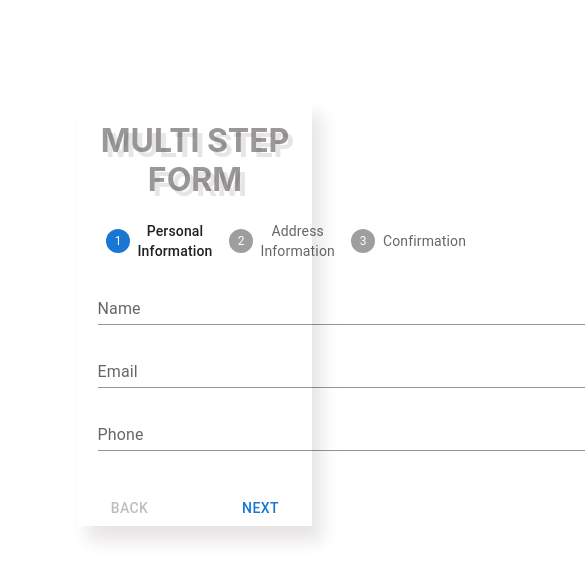
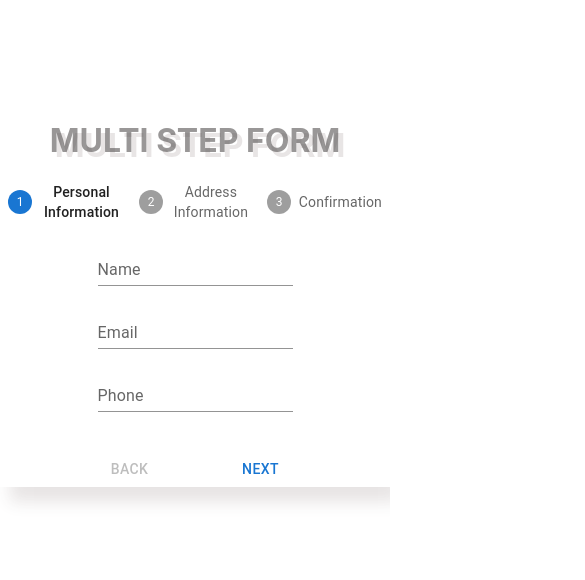
Before and after one commit to ajaykumar-21/Multi-Step-Form, a React (Create React App) app in the folder form/: page / in a window 390 px wide. Shown: the top 580 px of the page, 585 px wide, since content can reach past the window. Built offline with nearby package versions, Linux system fonts and the light colour scheme.

Commit message:
add break point to make responsive app

```diff
--- a/form/src/components/PersonalInfo/PersonalInfo.css
+++ b/form/src/components/PersonalInfo/PersonalInfo.css
@@ -1,4 +1,11 @@
 FormControl {
+  width: 100%;
+  background-color: blue;
+}
+
+.inputField {
+  width: 30vw;
+  @media (max-width: 768px) {
     width: 100%;
-    background-color: blue;
+  }
 }
--- a/form/src/components/PersonalInfo/PersonalInfo.js
+++ b/form/src/components/PersonalInfo/PersonalInfo.js
@@ -31,7 +31,7 @@ function PersonalInfo({ values, setValues, errors }) {
               onChange={(e) =>
                 setValues((prev) => ({ ...prev, name: e.target.value }))
               }
-              sx={{ width: "500px" }}
+              className="inputField"
             />
             {errors.name && <FormHelperText>{errors.name}</FormHelperText>}
           </FormControl>
--- a/form/src/components/Stepper/HorizontalStepper.css
+++ b/form/src/components/Stepper/HorizontalStepper.css
@@ -1,20 +1,39 @@
 .conatiner {
-  width: 100vw;
+  /* width: 100vw; */
   height: auto;
   display: flex;
   justify-content: center;
+  /* align-items: center; */
 }
 
 .sub-container {
   display: flex;
   flex-direction: column;
   align-items: center;
-  width: 60vw;
+  justify-content: center;
+  width: 100vw;
   margin-top: 100px;
   box-shadow: 10px 15px 15px rgba(231, 228, 228, 0.972);
+  @media (max-width: 768px) {
+    width: 100%;
+  }
 }
 
 h1 {
   color: rgba(90, 86, 86, 0.614);
   text-shadow: 5px 5px rgba(231, 228, 228, 0.972);
 }
+
+.stepper {
+  width: 50vw;
+  @media (max-width: 768px) {
+    width: 100%;
+  }
+}
+
+/* .stepLabel {
+  width: 20vw;
+  @media (max-width: 768px) {
+    width: 100%;
+  }
+} */
--- a/form/src/components/Stepper/HorizontalStepper.js
+++ b/form/src/components/Stepper/HorizontalStepper.js
@@ -68,13 +68,13 @@ export default function HorizontalStepper() {
     <Box className="conatiner">
       <Box className="sub-container">
         <h1>MULTI STEP FORM</h1>
-        <Stepper activeStep={activeStep} sx={{ width: "50vw" }}>
+        <Stepper activeStep={activeStep} className="stepper">
           {steps.map((label, index) => {
             const stepProps = {};
             const labelProps = {};
             return (
               <Step key={label} {...stepProps}>
-                <StepLabel {...labelProps}>{label}</StepLabel>
+                <StepLabel {...labelProps} className="stepLabel">{label}</StepLabel>
               </Step>
             );
           })}
```
